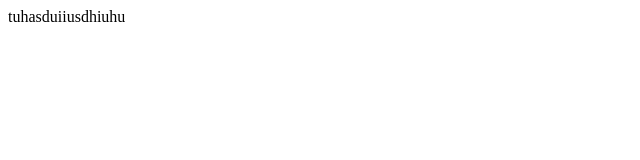
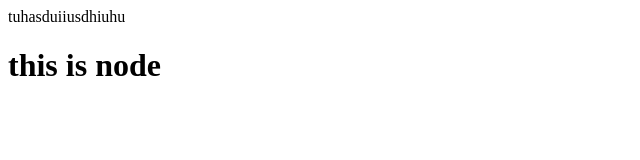
Before and after one commit to Haseen1/demo-repo, a plain HTML site: page index.html in a window 1280 px wide. Shown: the whole page, without its empty margins (0-640 px from the left). Drawn offline with Linux system fonts and the light colour scheme.

Commit message:
node added

```diff
--- a/index.html
+++ b/index.html
@@ -1 +1,2 @@
 <p>tuhasduiiusdhiuhu</p>
+<h1>this is node</h1>
```
